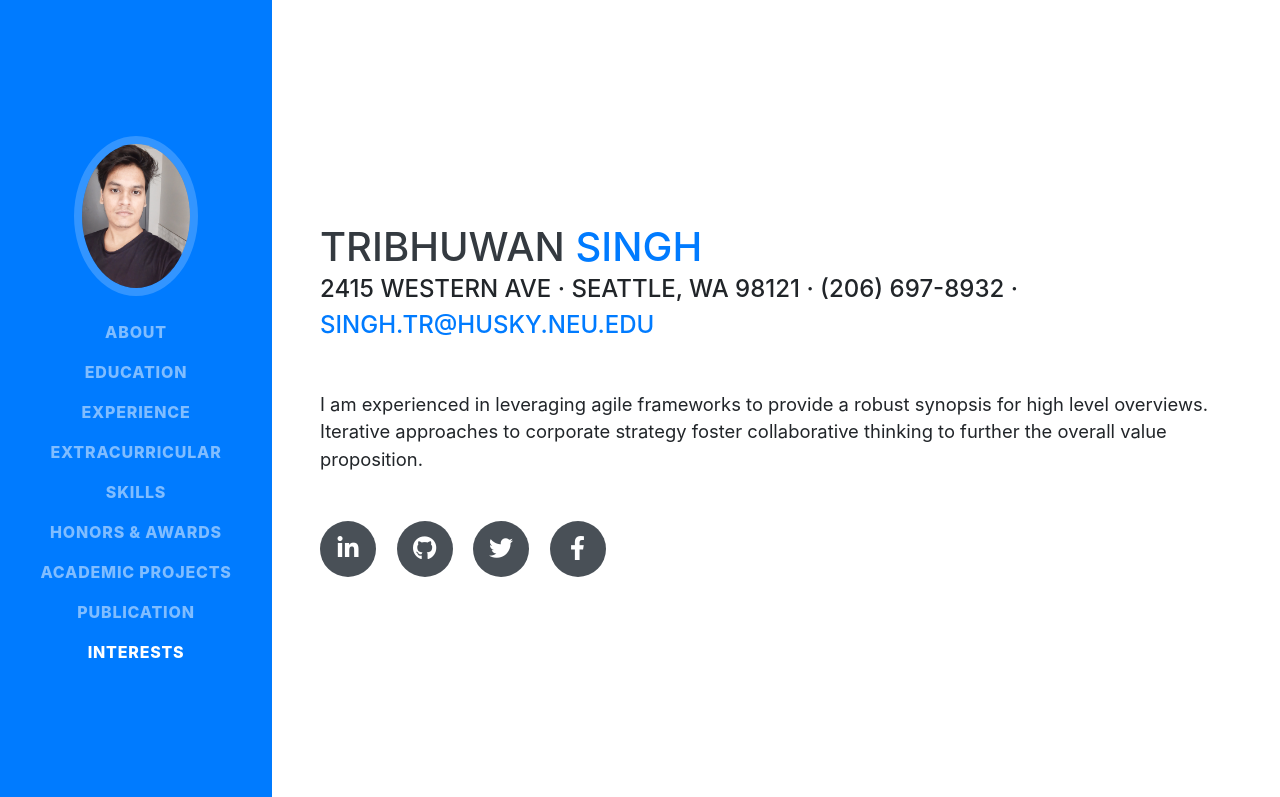
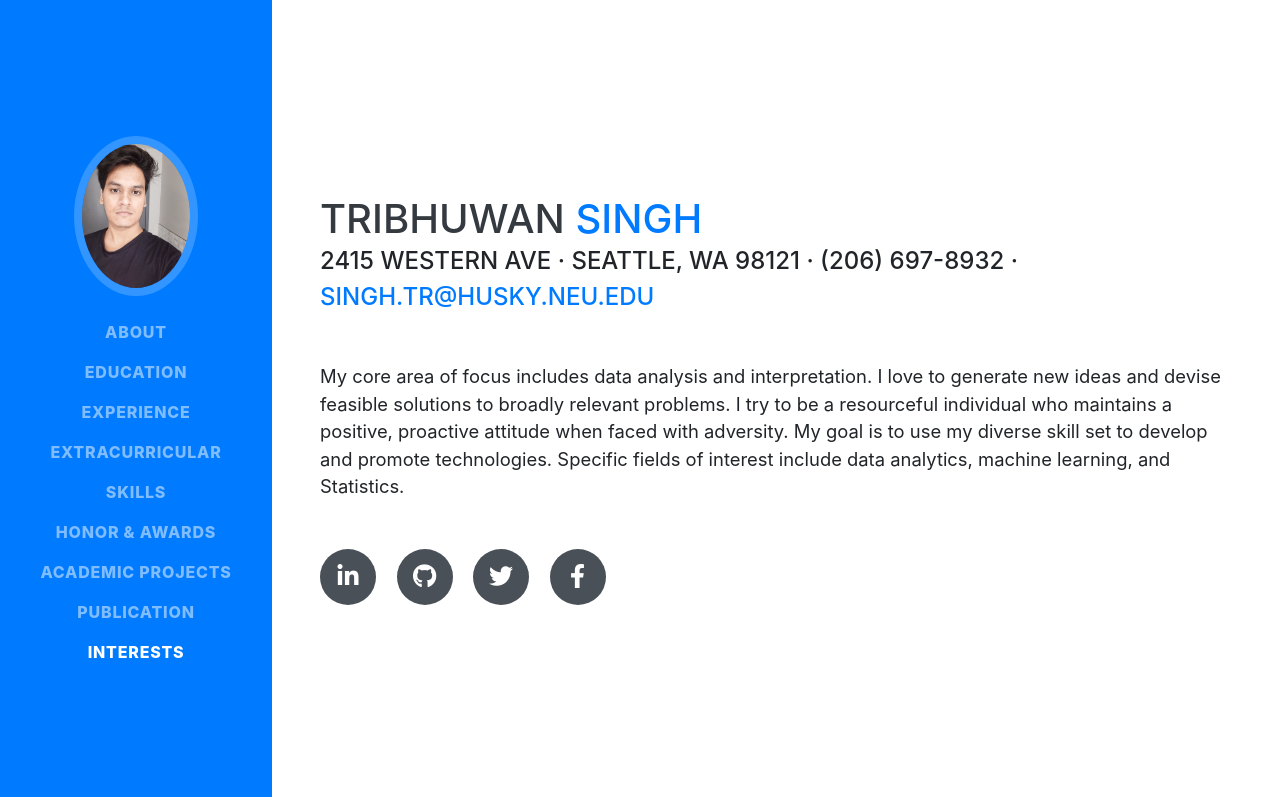
Before and after one commit to tsmanral/tsmanral.github.io, a website with bundled scripts: page index.html in a window 1280 px wide. Shown: the top 797 px of the page. Built offline with nearby package versions, Linux system fonts and the light colour scheme; a web font is replaced by a local one.

Commit message:
Update index.html

```diff
--- a/index.html
+++ b/index.html
@@ -54,7 +54,7 @@
           <a class="nav-link js-scroll-trigger" href="#skills">Skills</a>
         </li>
         <li class="nav-item">
-          <a class="nav-link js-scroll-trigger" href="#awards">Honors &amp; Awards</a>
+          <a class="nav-link js-scroll-trigger" href="#awards">Honor &amp; Awards</a>
         </li>
         <li class="nav-item">
           <a class="nav-link js-scroll-trigger" href="#project">Academic Projects</a>
@@ -79,7 +79,11 @@
         <div class="subheading mb-5">2415 Western Ave · Seattle, WA 98121 · (206) 697-8932 ·
           <a href="mailto:name@email.com">singh.tr@husky.neu.edu</a>
         </div>
-        <p class="lead mb-5">I am experienced in leveraging agile frameworks to provide a robust synopsis for high level overviews. Iterative approaches to corporate strategy foster collaborative thinking to further the overall value proposition.</p>
+        <p class="lead mb-5">My core area of focus includes data analysis and interpretation. I love to generate new ideas and devise
+                            feasible solutions to broadly relevant problems. I try to be a resourceful individual who maintains a
+                            positive, proactive attitude when faced with adversity. My goal is to use my diverse skill set to develop
+                            and promote technologies. Specific fields of interest include data analytics, machine learning, and
+                            Statistics. </p>
         <div class="social-icons">
           <a href="https://www.linkedin.com/in/tribhuwan-singh-9411a175/">
             <i class="fab fa-linkedin-in"></i>
```
